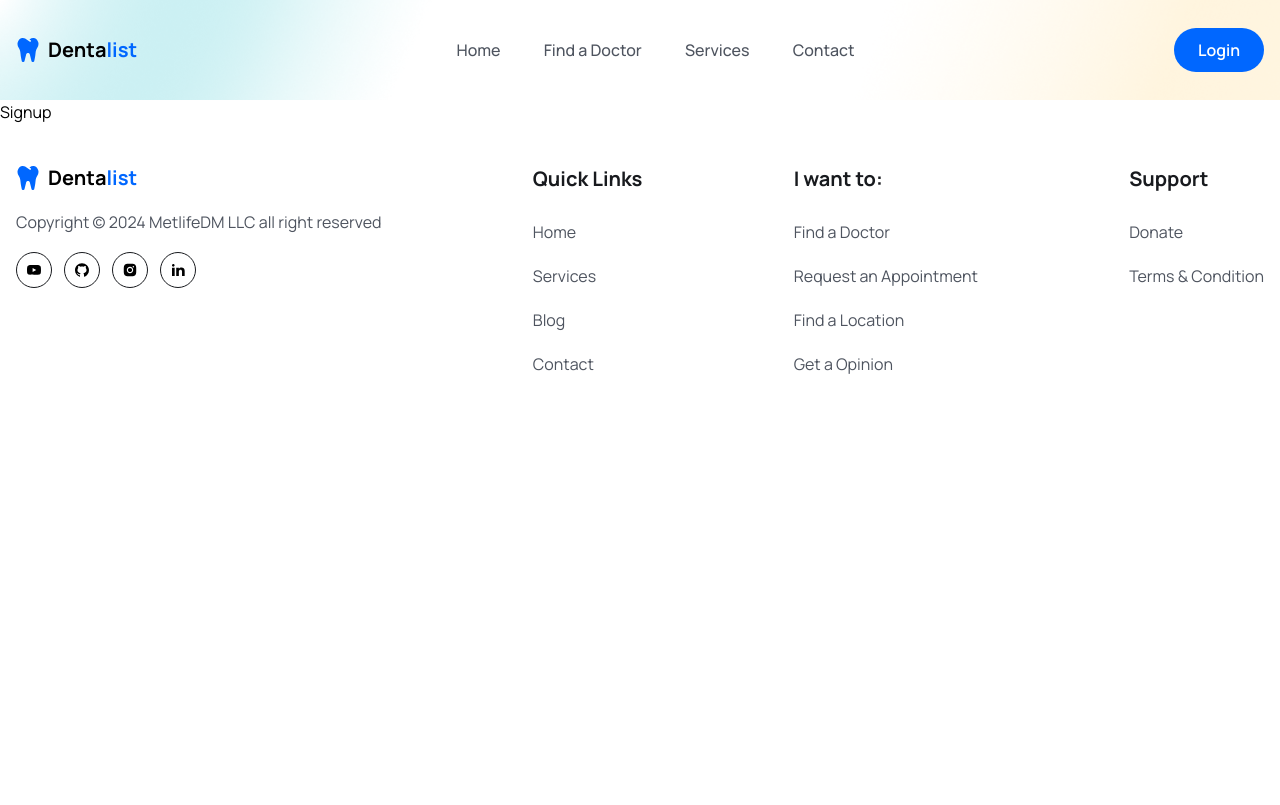
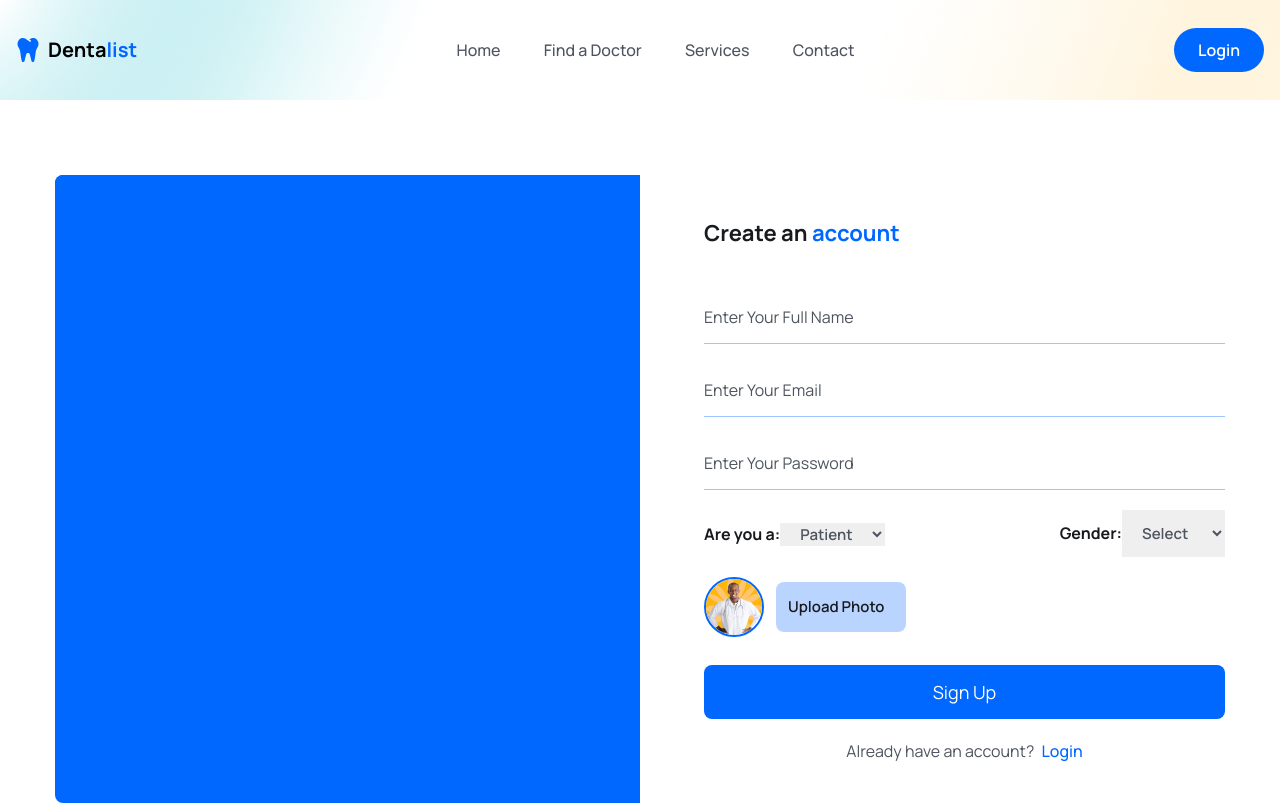
Before and after one commit to abdul8840/Dentalist, a React (Vite) app in the folder client/: page /register in a window 1280 px wide. Shown: the top 805 px of the page. Built offline with nearby package versions, Linux system fonts and the light colour scheme.

Commit message:
complete signup page ui

```diff
--- a/client/src/pages/Signup.jsx
+++ b/client/src/pages/Signup.jsx
@@ -1,11 +1,145 @@
-import React from 'react'
+import React, { useState } from "react";
+import signupImg from "../assets/images/signup.gif";
+import avatar from '../assets/images/doctor-img01.png'
+import { Link } from "react-router-dom";
 
 const Signup = () => {
+  const [selectedFile, setSeletedFile] = useState(null);
+  const [previewURL, sePreviewURL] = useState("");
+  const [formData, setFormData] = useState({
+      name: "",
+      email: "",
+      password: "",
+      photo: selectedFile,
+      gender: "",
+      role: "patient",
+    });
+
+    const handleInputChange = e => {
+      setFormData({ ...formData, [e.target.name]: e.target.value });
+    };
+
+    const handleFileInputChange = async (event) => {
+      const file = event.target.files[0]
+        // late complete functionality
+    };
+
+    const submitHandler = async event => {
+      event.preventDefault();
+    }
+
   return (
-    <div>
-      Signup
-    </div>
-  )
-}
+    <section className="px-5 xl:px-0">
+      <div className="max-w-[1170px] mx-auto">
+        <div className="grid grid-cols-1 lg:grid-cols-2">
+          {/* Image Box */}
+          <div className="hidden lg:block bg-primaryColor rounded-l-lg">
+            <figure className="rounded-l-lg">
+              <img src={signupImg} alt="" className="w-full rounded-l-lg" />
+            </figure>
+          </div>
 
-export default Signup
+          {/* Signup Form */}
+          <div className="rounded-l-lg lg:pl-16 py-10">
+            <h3 className="text-headingColor text-[22px] leading-9 font-bold mb-10">
+              Create an <span className="text-primaryColor">account</span>
+            </h3>
+            <form onSubmit={submitHandler}>
+              <div className="mb-5">
+                <input
+                  type="text"
+                  placeholder="Enter Your Full Name"
+                  name="name"
+                  value={formData.name}
+                  onClick={handleInputChange}
+                  className="w-full pr-4 py-3 border-b border-solid border-[#0066ff61] focus:outline-none focus:border-b-primaryColor text-[16px] leading-7 text-headingColor placeholder:text-textColor cursor-pointer"
+                  required
+                />
+              </div>
+
+              <div className="mb-5">
+                <input
+                  type="email"
+                  placeholder="Enter Your Email"
+                  name="email"
+                  value={formData.email}
+                  onClick={handleInputChange}
+                  className="w-full pr-4 py-3 border-b border-solid border-[#0066ff61] focus:outline-none focus:border-b-primaryColor text-[16px] leading-7 text-headingColor placeholder:text-textColor cursor-pointer"
+                  required
+                />
+              </div>
+
+              <div className="mb-5">
+                <input
+                  type="password"
+                  placeholder="Enter Your Password"
+                  name="password"
+                  value={formData.password}
+                  onClick={handleInputChange}
+                  className="w-full pr-4 py-3 border-b border-solid border-[#0066ff61] focus:outline-none focus:border-b-primaryColor text-[16px] leading-7 text-headingColor placeholder:text-textColor cursor-pointer"
+                  required
+                />
+              </div>
+
+
+              <div className="mb-5 flex items-center justify-between">
+                <label className="text-headingColor font-bold text-[16px] leading-7"> Are you a:
+                  <select
+                    name="role"
+                    value={formData.role}
+                    onClick={handleInputChange}
+                    className="text-textColor font-semibold text-[15px] leading-7 px-4 py-3focus:outline-none">
+                    <option value="patient">Patient</option>
+                    <option value="doctor">Doctor</option>
+                  </select> </label>
+
+                <label className="text-headingColor font-bold text-[16px] leading-7">
+                  Gender:
+                  <select
+                    name="gender"
+                    value={formData.gender}
+                    onClick={handleInputChange}
+                    className="text-textColor font-semibold text-[15px] leading-7 px-4 py-3 focus:outline-none"
+                  >
+
+                    <option value="">Select</option>
+                    <option value="male">Male</option>
+                    <option value="female">Female</option>
+                    <option value="other">Other</option>
+                  </select>
+                </label>
+              </div>
+
+
+              <div className="mb-5 flex items-center gap-3">
+                <figure className="w-[60px] h-[60px] rounded-full border-2 border-solid border-primaryColor flex items-center justify-center">
+                  <img src={avatar} alt="" className="w-full rounded-full" />
+                </figure>
+
+                <div className="relative w-[130px] h-[50px]">
+                  <input
+                    type="file"
+                    name="photo"
+                    id="customFile"
+                    onChange={handleFileInputChange}
+                    accept=" .jpg, .png"
+                    className="absolute top-0 left-0 w-full h-full opacity-0 cursor-pointer" />
+
+                  <label html For="customFile" className="absolute top-0 left-0 w-full h-full flex items-center px-[0.75rem] py-[0.375rem] text-[15px] leading-6 overflow-hidden bg-[#0066ff46] text-headingColor font-semibold rounded-lg truncate cursor-pointer ">Upload Photo</label>
+                </div>
+              </div>
+
+              <div className="mt-7">
+                <button type="submit" className="w-full bg-primaryColor text-white text-[18px] leading-[30px] rounded-lg px-4 py-3">Sign Up</button>
+              </div>
+
+              <p className="mt-5 text-textColor text-center">Already have an account? <Link to='/login' className="text-primaryColor font-medium ml-1">Login</Link></p>
+            </form>
+          </div>
+        </div>
+      </div >
+    </section >
+  );
+};
+
+export default Signup;
```
